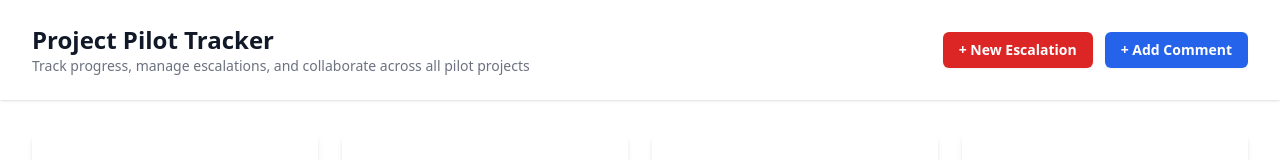
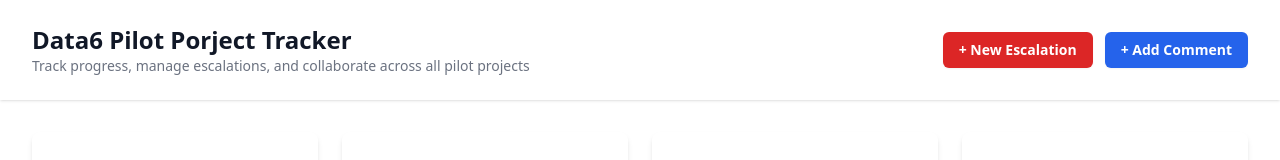
Before and after one commit to PAG-tgabrielle/Data6-Pilot-Project-Tracker, a plain HTML site: page index.html in a window 1280 px wide. Shown: the top 160 px of the page. Drawn offline with nearby package versions, Linux system fonts and the light colour scheme.

Commit message:
Update title

```diff
--- a/index.html
+++ b/index.html
@@ -14,7 +14,7 @@
 
             <!-- Title & Subtitle -->
             <div>
-                <h1 class="text-2xl font-bold text-gray-900">Project Pilot Tracker</h1>
+                <h1 class="text-2xl font-bold text-gray-900">Data6 Pilot Porject Tracker</h1>
                 <p class="text-sm text-gray-500">Track progress, manage escalations, and collaborate across all pilot projects</p>
             </div>
 
```
